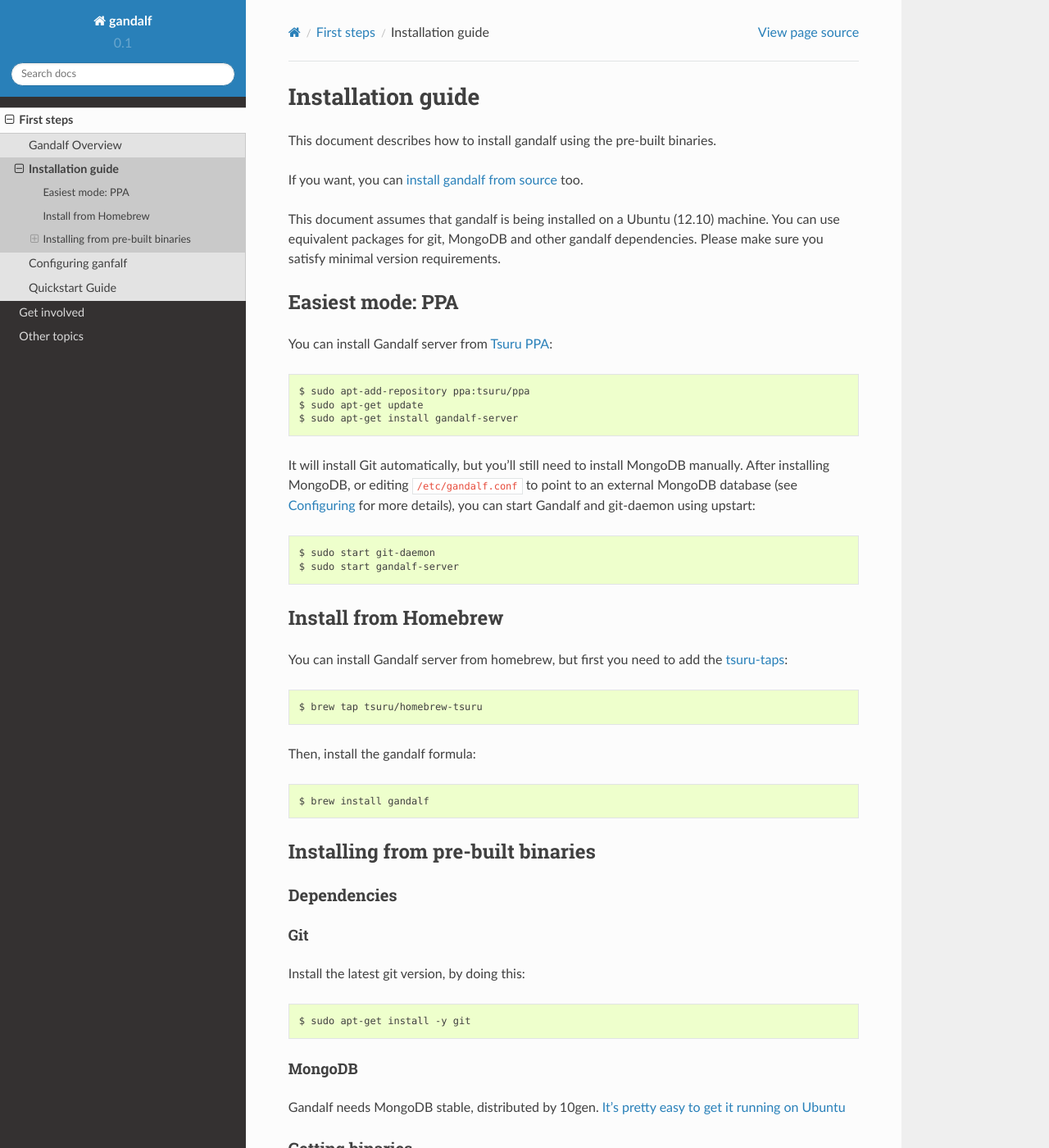
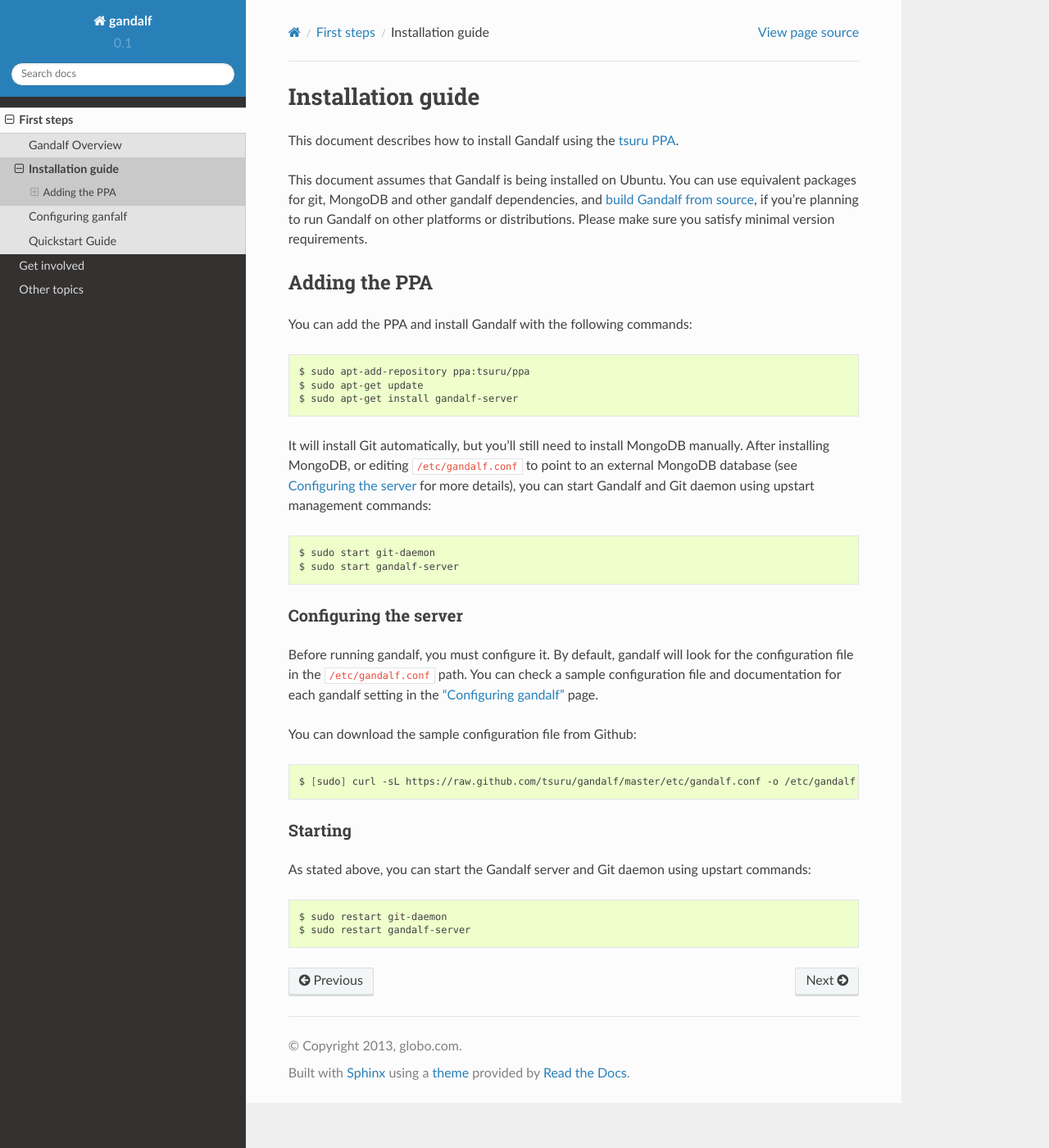
Before and after one commit to tsuru/gandalf, a Sphinx documentation site: the page built from docs/source/install.rst, in a window 1280 px wide and 1400 px high. Shown: the whole window at 82% size. Built offline with Sphinx 7.4.7 and the Read the Docs theme 2.0.0, drawn with Linux system fonts in a browser that asks for light colours; some of the changed text lies outside the part shown.

Commit message:
docs/source/install: update documentation
We do not provide pre-built binaries anymore. We may improve this page
in the future, but for now, I'm ensuring it provides accurate
information about installing Gandalf.

Related to #189.

```diff
--- a/docs/source/install.rst
+++ b/docs/source/install.rst
@@ -2,19 +2,18 @@
 Installation guide
 ==================
 
-This document describes how to install gandalf using the pre-built binaries.
+This document describes how to install Gandalf using the `tsuru PPA
+<https://launchpad.net/~tsuru/+archive/ppa>`_.
 
-If you want, you can :doc:`install gandalf from source </install-from-source>` too.
+This document assumes that Gandalf is being installed on Ubuntu. You can use
+equivalent packages for git, MongoDB and other gandalf dependencies, and :doc:`build
+Gandalf from source </install-from-source>`, if you're planning to run Gandalf on other platforms or
+distributions. Please make sure you satisfy minimal version requirements.
 
-This document assumes that gandalf is being installed on a Ubuntu (12.10)
-machine. You can use equivalent packages for git, MongoDB and other gandalf
-dependencies. Please make sure you satisfy minimal version requirements.
+Adding the PPA
+==============
 
-Easiest mode: PPA
-==================
-
-You can install Gandalf server from `Tsuru PPA
-<https://launchpad.net/~tsuru/+archive/ppa>`_:
+You can add the PPA and install Gandalf with the following commands:
 
 .. highlight:: bash
 
@@ -26,8 +25,9 @@
 
 It will install Git automatically, but you'll still need to install MongoDB
 manually. After installing MongoDB, or editing ``/etc/gandalf.conf`` to point
-to an external MongoDB database (see `Configuring`_ for more details), you can
-start Gandalf and git-daemon using upstart:
+to an external MongoDB database (see `Configuring the server`_ for more
+details), you can start Gandalf and Git daemon using upstart management
+commands:
 
 .. highlight:: bash
 
@@ -36,80 +36,8 @@
     $ sudo start git-daemon
     $ sudo start gandalf-server
 
-Install from Homebrew
-=====================
-
-You can install Gandalf server from homebrew, but first you need to add the `tsuru-taps
-<https://github.com/tsuru/homebrew-tsuru>`_:
-
-.. highlight:: bash
-
-::
-
-    $ brew tap tsuru/homebrew-tsuru
-
-Then, install the gandalf formula:
-
-.. highlight:: bash
-
-::
-
-    $ brew install gandalf
-
-Installing from pre-built binaries
-==================================
-
-Dependencies
-------------
-
-Git
-~~~
-
-Install the latest git version, by doing this:
-
-.. highlight:: bash
-
-::
-
-    $ sudo apt-get install -y git
-
-MongoDB
-~~~~~~~
-
-Gandalf needs MongoDB stable, distributed by 10gen. `It's pretty easy to
-get it running on Ubuntu <http://docs.mongodb.org/manual/tutorial/install-mongodb-on-ubuntu/>`_
-
-Getting binaries
-----------------
-
-You can download pre-built binaries of gandalf webserver and wrapper. There are binaries
-available only for Linux 64 bits, so make sure that ``uname -m`` prints ``x86_64``:
-
-.. highlight:: bash
-
-::
-
-    $ uname -m
-    x86_64
-
-Then download and install the binaries. First, wrapper:
-
-.. highlight:: bash
-
-::
-
-    $ curl -sL https://s3.amazonaws.com/tsuru/dist-server/gandalf-master-bin.tar.gz | sudo tar -xz -C /usr/bin
-
-Then the API webserver:
-
-.. highlight:: bash
-
-::
-
-    curl -sL https://s3.amazonaws.com/tsuru/dist-server/gandalf-master-webserver.tar.gz | sudo tar -xz -C /usr/bin
-
-Configuring
------------
+Configuring the server
+----------------------
 
 Before running gandalf, you must configure it. By default, gandalf will look for
 the configuration file in the ``/etc/gandalf.conf`` path. You can check a
@@ -127,36 +55,12 @@
 Starting
 --------
 
-Start gandalf
+As stated above, you can start the Gandalf server and Git daemon using upstart
+commands:
 
 .. highlight:: bash
 
 ::
 
-    $ gandalf-webserver &
-
-And the git daemon
-
-.. highlight:: bash
-
-::
-
-    $ git daemon --base-path=/var/repositories --detach --export-all
-
-Now test if gandalf server is up and running
-
-.. highlight:: bash
-
-::
-
-    $ ps -ef | grep gandalf
-
-This should output something like the following
-
-.. highlight:: bash
-
-::
-
-    git      27334     1  0 17:30 ?        00:00:00 /home/git/gandalf/dist/gandalf-webserver
-
-Now we're ready to move on!
+    $ sudo restart git-daemon
+    $ sudo restart gandalf-server
```
